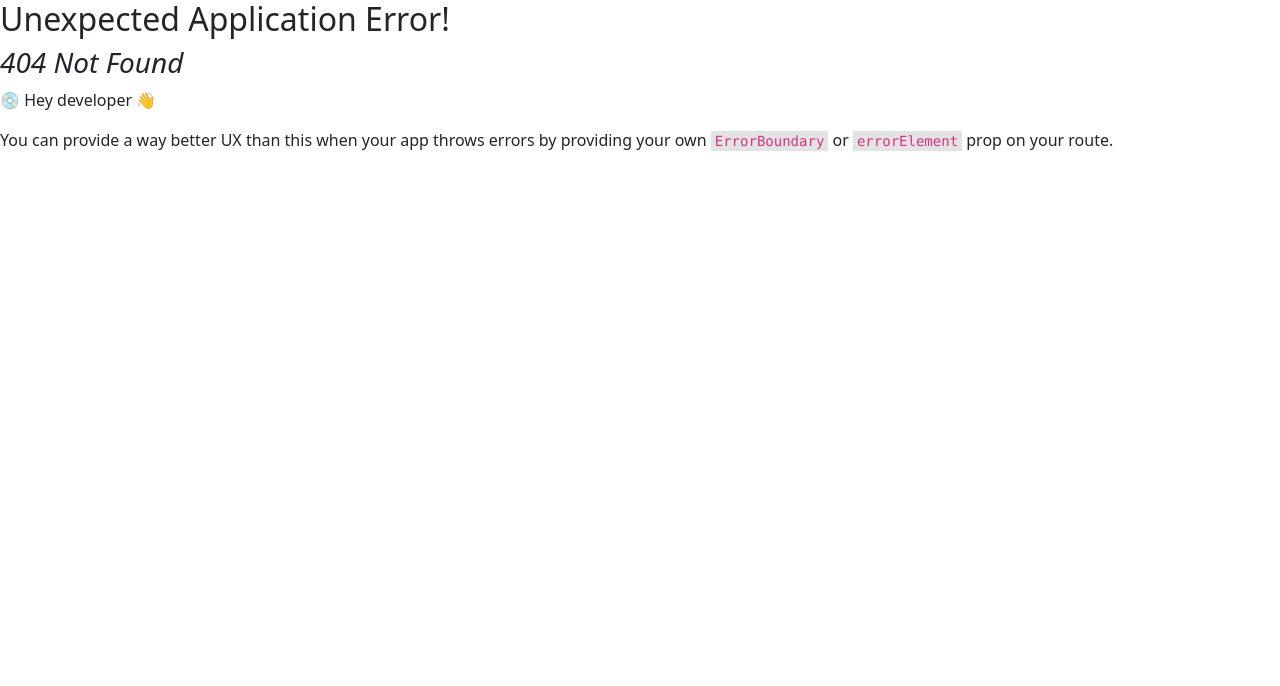
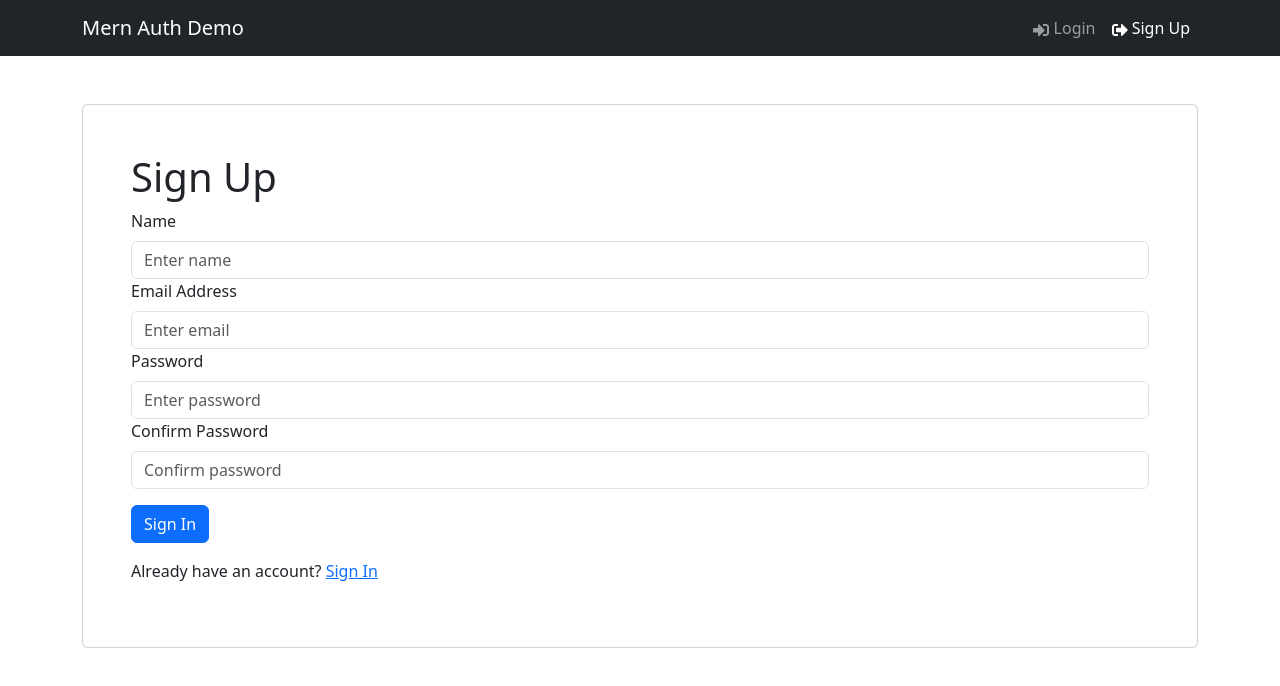
Before and after one commit to alexh3422/userAuthentication, a React (Vite) app in the folder frontend/: page /signup in a window 1280 px wide. Before the commit this address had no page. Shown: the top 686 px of the page. Built offline with nearby package versions, Linux system fonts and the light colour scheme.

Commit message:
signup page created

```diff
--- a/frontend/package.json
+++ b/frontend/package.json
@@ -10,11 +10,13 @@
     "preview": "vite preview"
   },
   "dependencies": {
+    "@reduxjs/toolkit": "^1.9.5",
     "bootstrap": "^5.3.0",
     "react": "^18.2.0",
     "react-bootstrap": "^2.7.4",
     "react-dom": "^18.2.0",
     "react-icons": "^4.9.0",
+    "react-redux": "^8.0.7",
     "react-router-bootstrap": "^0.26.2",
     "react-router-dom": "^6.11.2"
   },
--- a/frontend/src/main.jsx
+++ b/frontend/src/main.jsx
@@ -11,12 +11,14 @@
 import "./index.css";
 import HomeScreen from "./screens/HomeScreen.jsx";
 import LoginScreen from "./screens/LoginScreen.jsx";
+import SignUpScreen from "./screens/SignUpScreen.jsx";
 
 const router = createBrowserRouter(
   createRoutesFromElements(
     <Route path="/" element={<App />}>
       <Route index={true} path="/" element={<HomeScreen />} />
       <Route path="/login" element={<LoginScreen />} />
+      <Route path="/signup" element={<SignUpScreen />} />
     </Route>
   )
 );
--- /dev/null
+++ b/frontend/src/screens/SignUpScreen.jsx
@@ -0,0 +1,72 @@
+import { useState } from "react";
+import { Link } from "react-router-dom";
+import { Form, Button, Row, Col } from "react-bootstrap";
+import FormContainer from "../components/formContainer";
+
+const SignUpScreen = () => {
+  const [email, setEmail] = useState("");
+  const [password, setPassword] = useState("");
+  const [name, setName] = useState("");
+
+  const submitHandler = async (e) => {
+    e.preventDefault();
+    console.log("submit");
+  };
+
+  return (
+    <FormContainer>
+      <h1>Sign Up</h1>
+      <Form onSubmit={submitHandler}>
+        <Form.Group controlId="name">
+          <Form.Label>Name</Form.Label>
+          <Form.Control
+            type="name"
+            placeholder="Enter name"
+            value={name}
+            onChange={(e) => setName(e.target.value)}
+            required
+          ></Form.Control>
+        </Form.Group>
+        <Form.Group controlId="email">
+          <Form.Label>Email Address</Form.Label>
+          <Form.Control
+            type="email"
+            placeholder="Enter email"
+            value={email}
+            onChange={(e) => setEmail(e.target.value)}
+            required
+          ></Form.Control>
+        </Form.Group>
+        <Form.Group controlId="password">
+          <Form.Label>Password</Form.Label>
+          <Form.Control
+            type="password"
+            placeholder="Enter password"
+            value={password}
+            onChange={(e) => setPassword(e.target.value)}
+            required
+          ></Form.Control>
+        </Form.Group>
+        <Form.Group controlId="confirmPassword">
+          <Form.Label>Confirm Password</Form.Label>
+          <Form.Control
+            type="password"
+            placeholder="Confirm password"
+            required
+          ></Form.Control>
+        </Form.Group>
+
+        <Button type="submit" variant="primary" className="mt-3">
+          Sign In
+        </Button>
+        <Row className="py-3">
+          <Col>
+            Already have an account? <Link to="/login">Sign In</Link>
+          </Col>
+        </Row>
+      </Form>
+    </FormContainer>
+  );
+};
+
+export default SignUpScreen;
```
Also changed, not shown: 1 other file (tests, documents, lock files or other folders).
